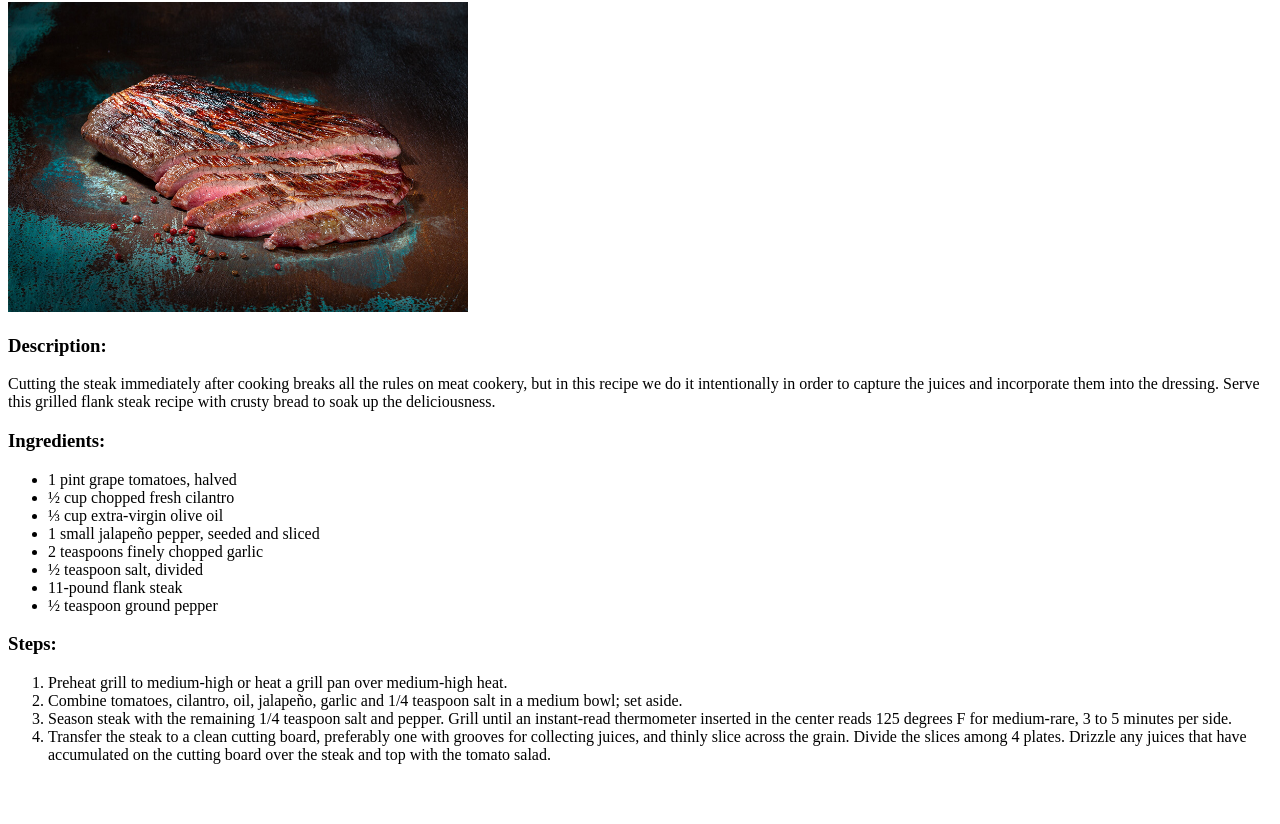
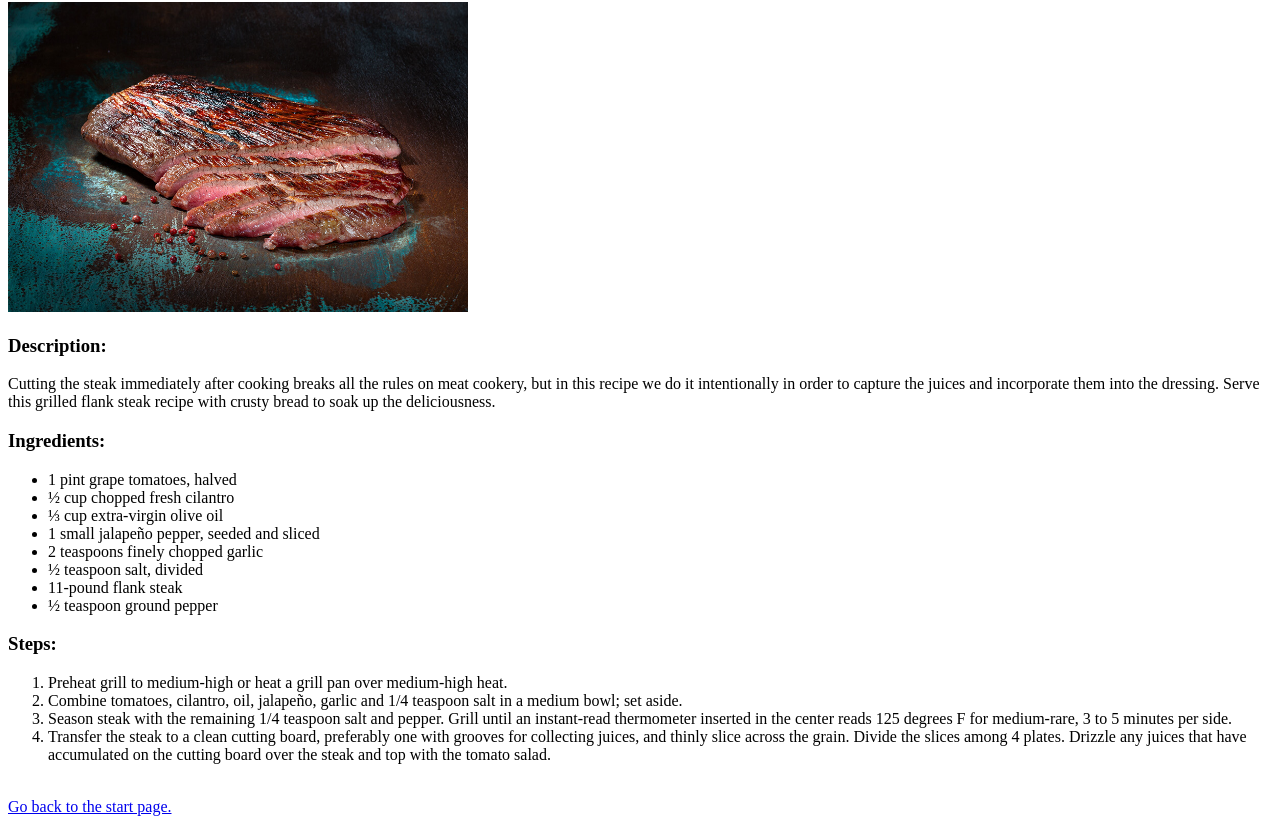
Before and after one commit to DonFreaky/odin-recipes, a plain HTML site: page recipes/flanksteak.html in a window 1280 px wide. Shown: the part 78-902 px from the top of the page. Before the commit the page ends 858 px from the top, so only its background shows below. Drawn offline with Linux system fonts and the light colour scheme.

Commit message:
added a 'back to start page' link to the recipe pages

```diff
--- a/recipes/flanksteak.html
+++ b/recipes/flanksteak.html
@@ -35,5 +35,7 @@
                 Transfer the steak to a clean cutting board, preferably one with grooves for collecting juices, and thinly slice across the grain. Divide the slices among 4 plates. Drizzle any juices that have accumulated on the cutting board over the steak and top with the tomato salad.
             </li>
         </ol>
+        <br>
+        <a href="../index.html">Go back to the start page.</a>
     </body>
 </html>
```
Also changed, not shown: recipes/lasagna.html (+2 -0 lines), recipes/salmon.html (+2 -0 lines).
